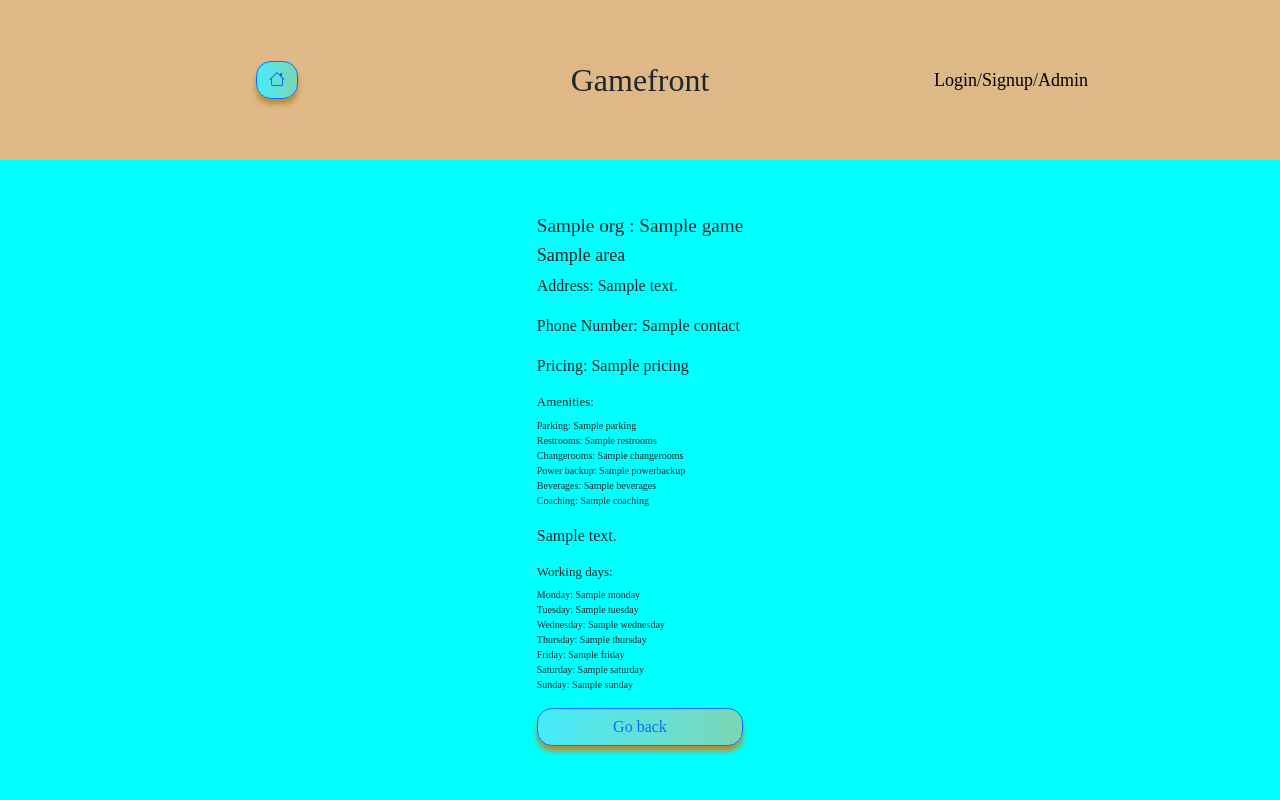
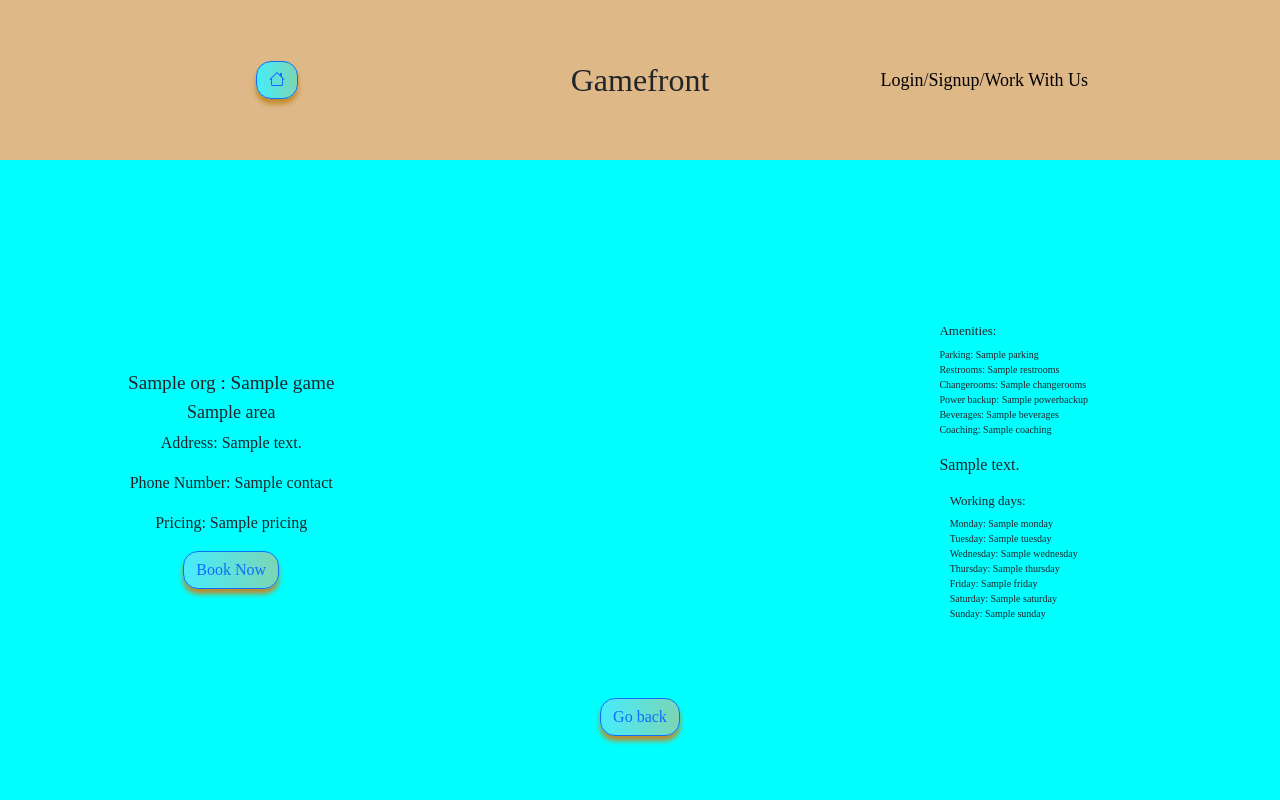
Before and after one commit to SeveralSnipe/SSGamefront, a Django app: template bookcourt/common/templates/locationdetail.html in a window 1280 px wide. Run offline with Django 4.2, Linux system fonts and the light colour scheme; the template is opened without the code that fills it: most values are stand-ins (such as "Sample title", 1, 10 or a date in 2020); some web fonts are replaced.

Commit message:
Final commit for the day

```diff
--- a/bookcourt/common/models.py
+++ b/bookcourt/common/models.py
@@ -85,7 +85,7 @@ class GameType(models.Model):
     #     return self.name
 
 class OrganizationLocationAmenities(models.Model):
-    organization_location=models.ForeignKey(OrganizationLocation, on_delete=models.PROTECT)
+    organization_location=models.OneToOneField(OrganizationLocation, on_delete=models.PROTECT)
     is_parking=models.BooleanField(default=False)
     is_restrooms=models.BooleanField(default=False)
     is_changerooms=models.BooleanField(default=False)
@@ -109,7 +109,7 @@ class OrganizationLocationGameType(models.Model):
     #     return self.org_loc_id.org_id.name+self.game_type.name
 
 class OrganizationLocationWorkingDays(models.Model):
-    organization=models.ForeignKey(OrganizationLocation, on_delete=models.PROTECT)
+    organization=models.OneToOneField(OrganizationLocation, on_delete=models.PROTECT)
     is_monday_workingday = models.BooleanField(default=True)
     is_tuesday_workingday = models.BooleanField(default=True)
     is_wednesday_workingday = models.BooleanField(default=True)
--- a/bookcourt/common/static/styles.css
+++ b/bookcourt/common/static/styles.css
@@ -23,7 +23,6 @@
     justify-content: center;
     font-family: Vina Sans;
     font-size: xx-large;
-    box-shadow: 50%;
     z-index: 99;
 }
 .homebutton{
@@ -75,6 +74,26 @@ ul {
 }
 .locationdetail{
     margin: auto;
+    display: flex;
+    flex-direction: row;
+    justify-content: center;
+    align-items: center;
+}
+.coredetails{
+    display: flex;
+    position: absolute;
+    left: 10%;
+    flex-direction: column;
+    justify-content: center;
+    align-items: center;
+}
+.noncoredetails{
+    display: flex;
+    position: absolute;
+    right: 15%;
+    flex-direction: column;
+    justify-content: center;
+    align-items: center;
 }
 .optionbox{
     margin: auto;
@@ -82,6 +101,10 @@ ul {
     justify-content: center;
     align-items: center;
     border: 2px solid burlywood;
+}
+.locationdetail > .btn.btn-outline-primary{
+    position: absolute;
+    bottom: 10%;
 }
 .btn.btn-outline-primary{
     display: flex;
--- a/bookcourt/common/templates/base.html
+++ b/bookcourt/common/templates/base.html
@@ -16,7 +16,7 @@
             <a href="{% url 'home' %}" class="btn btn-outline-primary"><i class="bi-house"></i></a>
         </div>
         <div class="loginoptions">
-            <a href="{% url 'placeholder' %}" style="text-decoration: none; color: black;">Login</a>/<a href="{% url 'placeholder' %}" style="text-decoration: none; color: black;">Signup</a>/<a href="{% url 'placeholder' %}" style="text-decoration: none; color: black;">Admin</a>
+            <a href="{% url 'placeholder' %}" style="text-decoration: none; color: black;">Login</a>/<a href="{% url 'placeholder' %}" style="text-decoration: none; color: black;">Signup</a>/<a href="{% url 'placeholder' %}" style="text-decoration: none; color: black;">Work With Us</a>
         </div>
     </div>
     <div class="content">
--- a/bookcourt/common/templates/locationdetail.html
+++ b/bookcourt/common/templates/locationdetail.html
@@ -1,11 +1,15 @@
 {% extends 'home.html' %}
 {% block content %}
 <div class="locationdetail">
+    <div class="coredetails">
         <h2 style="font-size: larger;">{{org}} : {{game}}</h2>
         <h3 style="font-size: large;">{{area}}</h3>
         <p>Address: {{address}}</p>
         <p>Phone Number: {{contact}}</p>
         <p>Pricing: {{pricing}}</p>
+        <a href="{% url 'placeholder' %}" class="btn btn-outline-primary">Book Now</a>
+    </div>
+    <div class="noncoredetails">
         <div class="amenities">
             <h2 style="font-size: small;">Amenities:</h2>
             <ul style="font-size: x-small;">
@@ -30,6 +34,7 @@
                 <li>Sunday: {{sunday}}</li>
             </ul>
         </div>
+    </div>
     <a href="{% url 'locationsdisplay' %}" class="btn btn-outline-primary">Go back</a>
 </div>
 {% endblock %}
```
Also changed, not shown: bookcourt/common/migrations/0008_alter_organizationlocationamenities_organization_location.py (added), bookcourt/common/migrations/0009_alter_organizationlocationworkingdays_organization.py (added). Lines whose indentation alone changed are shown as unchanged.
